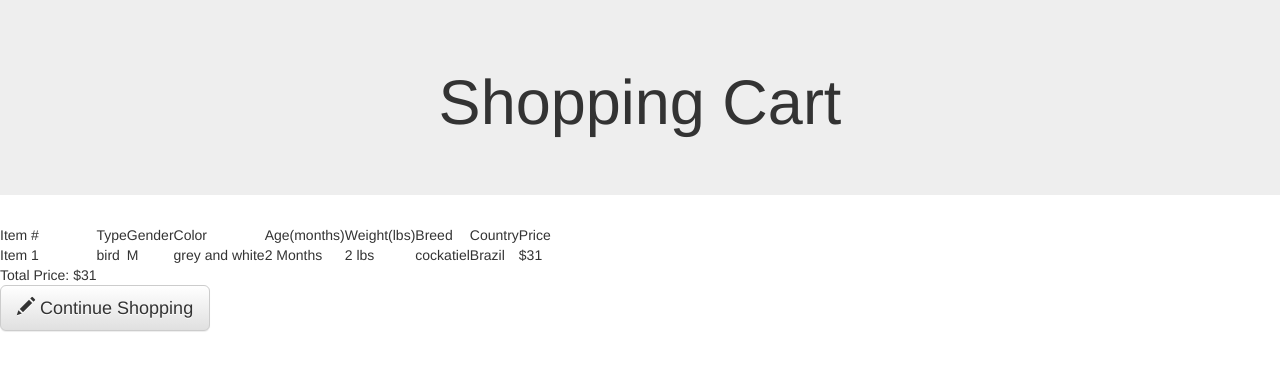
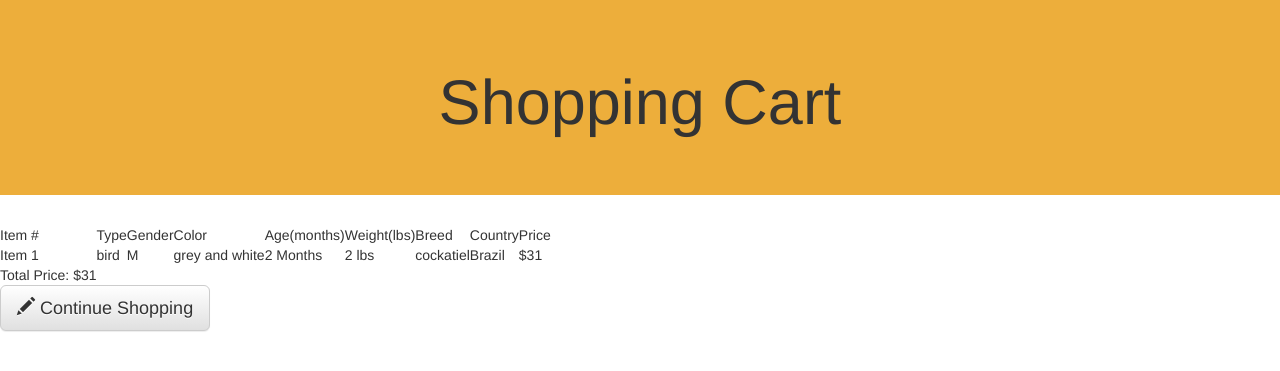
Before and after one commit to bginn/CST336-PetShop, a PHP site: page /cart.php?petId=14563 in a window 1280 px wide. Shown: the top 371 px of the page. Run offline with PHP 8.4, Linux system fonts and the light colour scheme; data comes from the database, SQL or seed files in the repository.

Commit message:
added color

```diff
--- a/cart.php
+++ b/cart.php
@@ -44,6 +44,7 @@
         .jumbotron
         {
           text-align: center;
+          background-color: #edae3b;
 
         }
 
```
